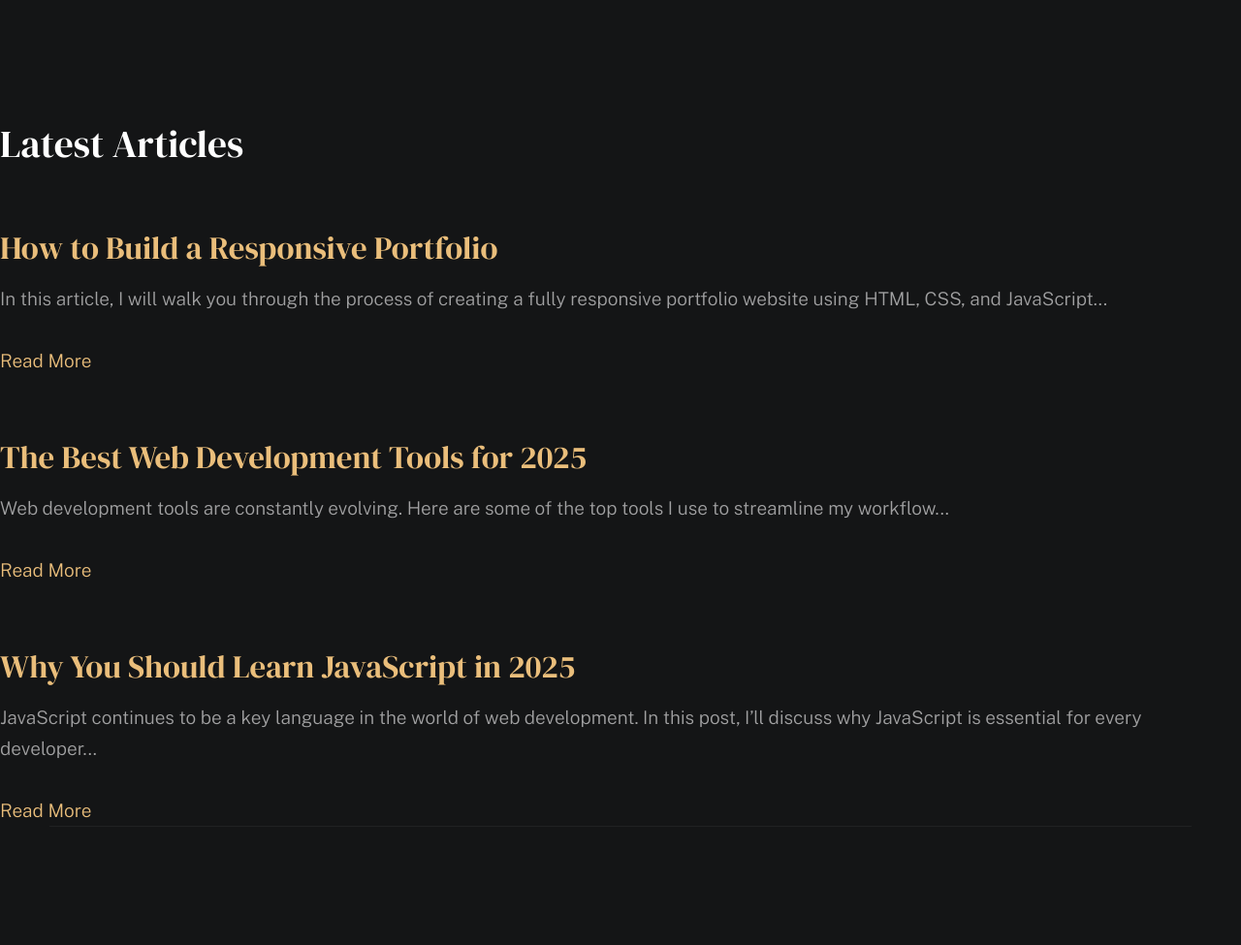
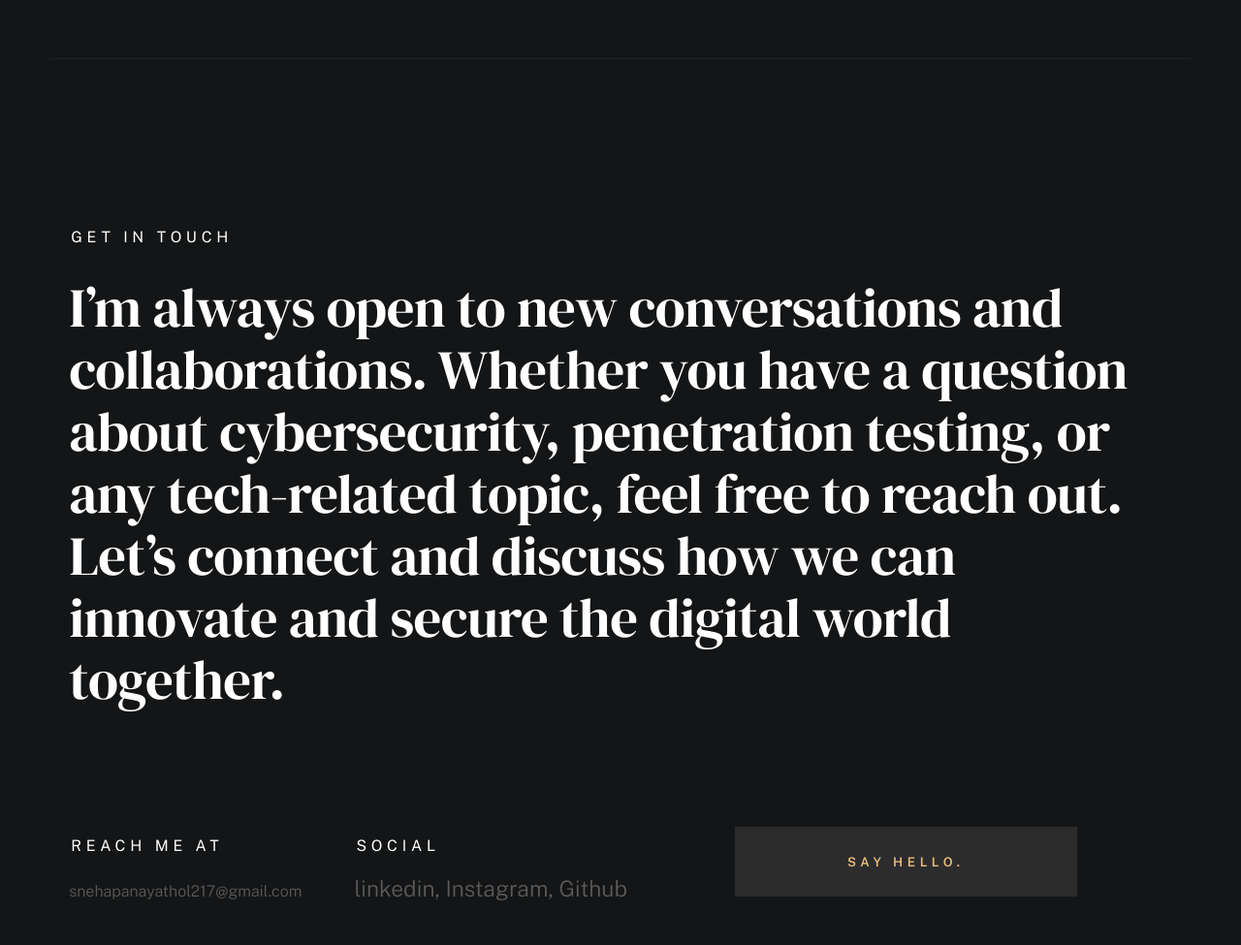
Before and after one commit to km-sneha/km-sneha.github.io, a plain HTML site: page index.html in a window 1280 px wide. Shown: the part 4700-5675 px from the top of the page at 97% size. Drawn offline with nearby package versions, Linux system fonts and the light colour scheme; a web font is replaced by a local one.

Commit message:
Update index.html

```diff
--- a/index.html
+++ b/index.html
@@ -387,52 +387,6 @@ Elizabeth Varghese M is an Assistant Professor in the Department of Computer App
                 </div> <!-- end row testimonials -->
 
             </section> <!-- end s-works -->
-            <!-- Dynamic Blog Section using JavaScript -->
-<section class="blog" id="blog-list">
-  <h2>Latest Articles</h2>
-</section>
-
-<script>
-  const blogPosts = [
-    {
-      title: "How to Build a Responsive Portfolio",
-      excerpt: "In this article, I will walk you through the process of creating a fully responsive portfolio website using HTML, CSS, and JavaScript...",
-      link: "blog-post-1.html"
-    },
-    {
-      title: "The Best Web Development Tools for 2025",
-      excerpt: "Web development tools are constantly evolving. Here are some of the top tools I use to streamline my workflow...",
-      link: "blog-post-2.html"
-    },
-    {
-      title: "Why You Should Learn JavaScript in 2025",
-      excerpt: "JavaScript continues to be a key language in the world of web development. In this post, I’ll discuss why JavaScript is essential for every developer...",
-      link: "blog-post-3.html"
-    }
-    // Add more posts to the array
-  ];
-
-  const blogList = document.getElementById("blog-list");
-
-  blogPosts.forEach(post => {
-    const postElement = document.createElement("div");
-    postElement.classList.add("blog-post");
-
-    postElement.innerHTML = `
-      <h3><a href="${post.link}">${post.title}</a></h3>
-      <p class="excerpt">${post.excerpt}</p>
-      <a href="${post.link}" class="read-more">Read More</a>
-    `;
-
-    blogList.appendChild(postElement);
-  });
-</script>
-
-<style>
-  /* Same styles as in the static Blog Section */
-</style>
-
-
 
             <!-- ### contact
             ================================================== -->
```
